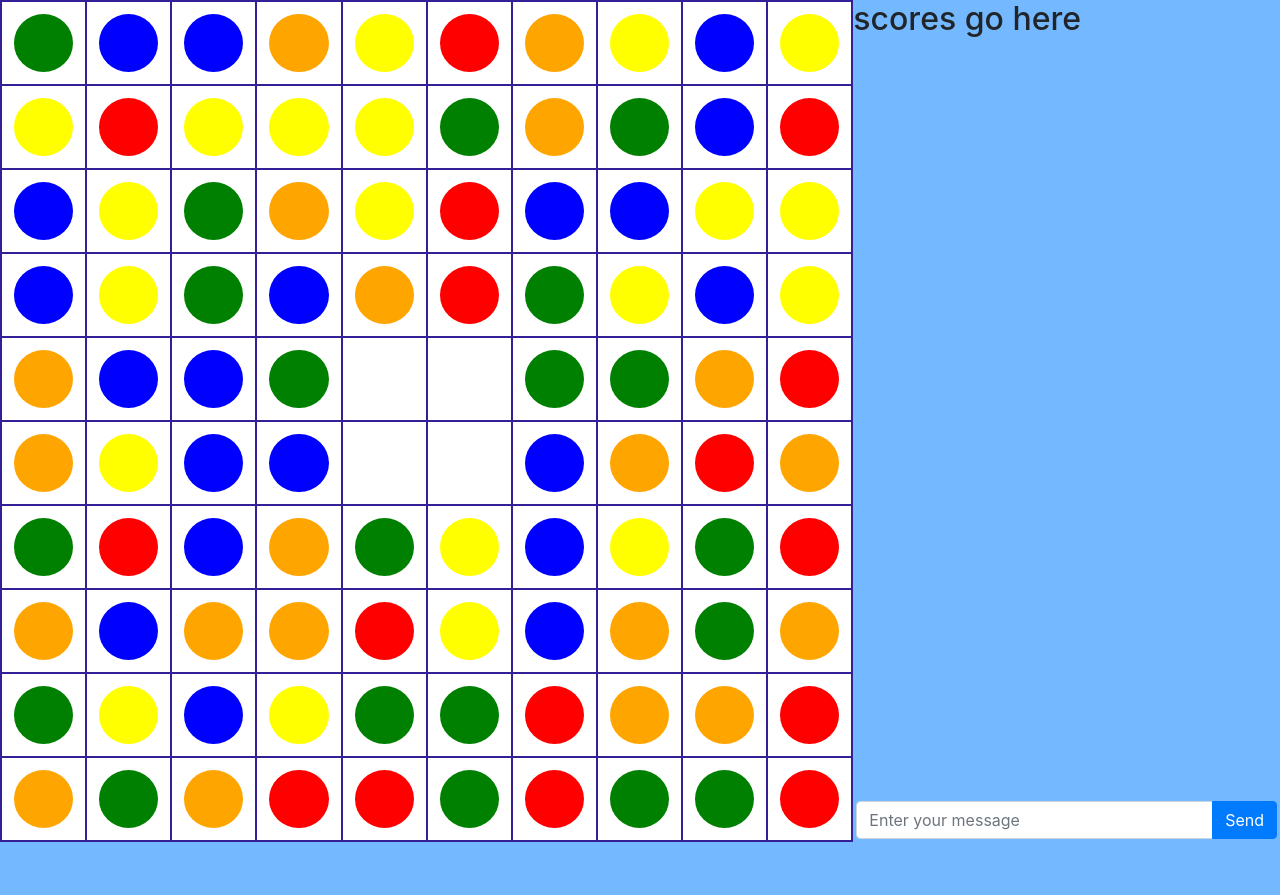
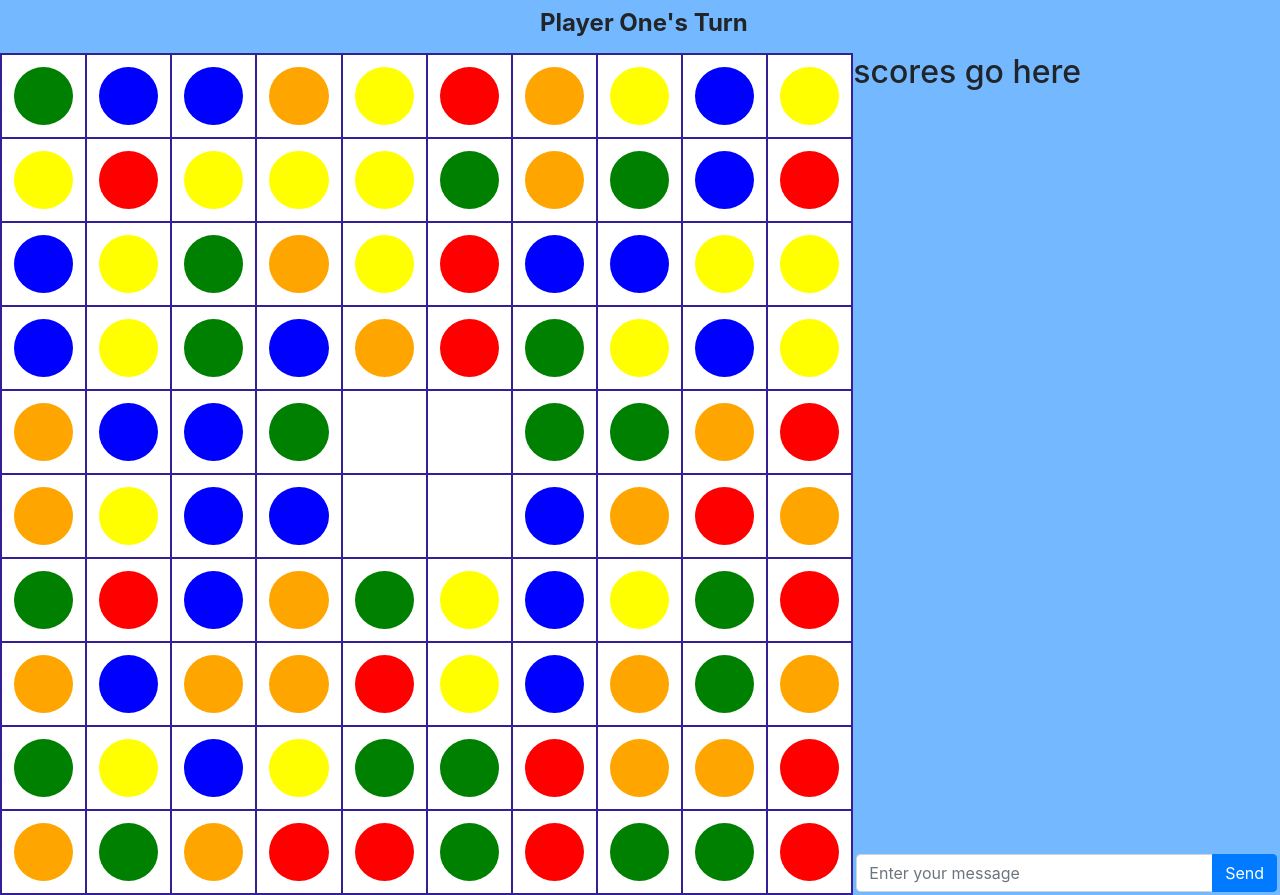
Before and after one commit to matthewtelayman/rainbow-game, a plain HTML site: page index.html in a window 1280 px wide. Before the commit the page ends 842 px from the top, so only its background shows below. Drawn offline with Linux system fonts and the light colour scheme.

Commit message:
Added current player turn display and method to update it

```diff
--- a/css/styles.css
+++ b/css/styles.css
@@ -4,6 +4,14 @@ body {
 
 #board-container {
     background-color: white;
+}
+
+#current-player
+{
+    padding-top: 5px;
+    padding-left: 540px;
+    padding-bottom: 12px;
+    font-size: 24px;
 }
 
 .select-tile {
--- a/index.html
+++ b/index.html
@@ -6,13 +6,17 @@
     <meta http-equiv="X-UA-Compatible" content="IE=edge">
     <title>Rainbow Game</title>
     <meta name="viewport" content="width=device-width, initial-scale=1">
-    <link rel="stylesheet" type="text/css" media="screen" href="./css/bootstrap.min.css">
-    <link rel="stylesheet" type="text/css" media="screen" href="./css/reset-styles.css">
-    <link rel="stylesheet" type="text/css" media="screen" href="./css/styles.css">
+    <link rel="stylesheet" type="text/css" media="screen"
+          href="./css/bootstrap.min.css">
+    <link rel="stylesheet" type="text/css" media="screen"
+          href="./css/reset-styles.css">
+    <link rel="stylesheet" type="text/css" media="screen"
+          href="./css/styles.css">
 </head>
 
 <body>
 <main class="container-fluid" id="game-container">
+    <div id="current-player"></div>
     <div class="row">
         <div class="col-8" id="board-container">
             <div class="table-responsive">
@@ -32,9 +36,12 @@
                     <ul class="messages"></ul>
                 </div>
                 <div class="input-group" id="message-input">
-                        <input type="text" class="form-control" placeholder="Enter your message">
+                    <input type="text" class="form-control"
+                           placeholder="Enter your message">
                     <div class="input-group-append">
-                            <button class="btn btn-primary" type="button" id="button-addon2">Send</button>
+                        <button class="btn btn-primary" type="button"
+                                id="button-addon2">Send
+                        </button>
                     </div>
                 </div>
 
--- a/js/main.js
+++ b/js/main.js
@@ -1,5 +1,6 @@
 const boardContainer = document.getElementById('board-container');
 const tableBody = document.getElementById('table-body');
+const currentPlayerDisplay = document.getElementById('current-player');
 let selectedToken;
 let redTokens = 20;
 let greenTokens = 20;
@@ -30,11 +31,20 @@ const tokenColors = [{
     }
 ];
 
+const players =
+    {
+        PLAYER_ONE: 'Player One',
+        PLAYER_TWO: 'Player Two',
+        PLAYER_THREE: 'Player Three',
+        PLAYER_FOUR: 'Player Four'
+    }
+
 function main() {
     createBoard();
     placeTokensOnBoard();
     updateSelectedTokenOnTokenClick();
     highlightSelectedBoardTileOnClick();
+    setCurrentPlayerDisplay(players.PLAYER_ONE);
 }
 
 function createBoard() {
@@ -186,4 +196,9 @@ function tileHasToken(tile)
     return tile.hasChildNodes();
 }
 
+function setCurrentPlayerDisplay(player)
+{
+    currentPlayerDisplay.innerHTML = ("<strong>" + player + "'s Turn" +"</strong>");
+}
+
 main();
```
Lines whose indentation alone changed are shown as unchanged.
